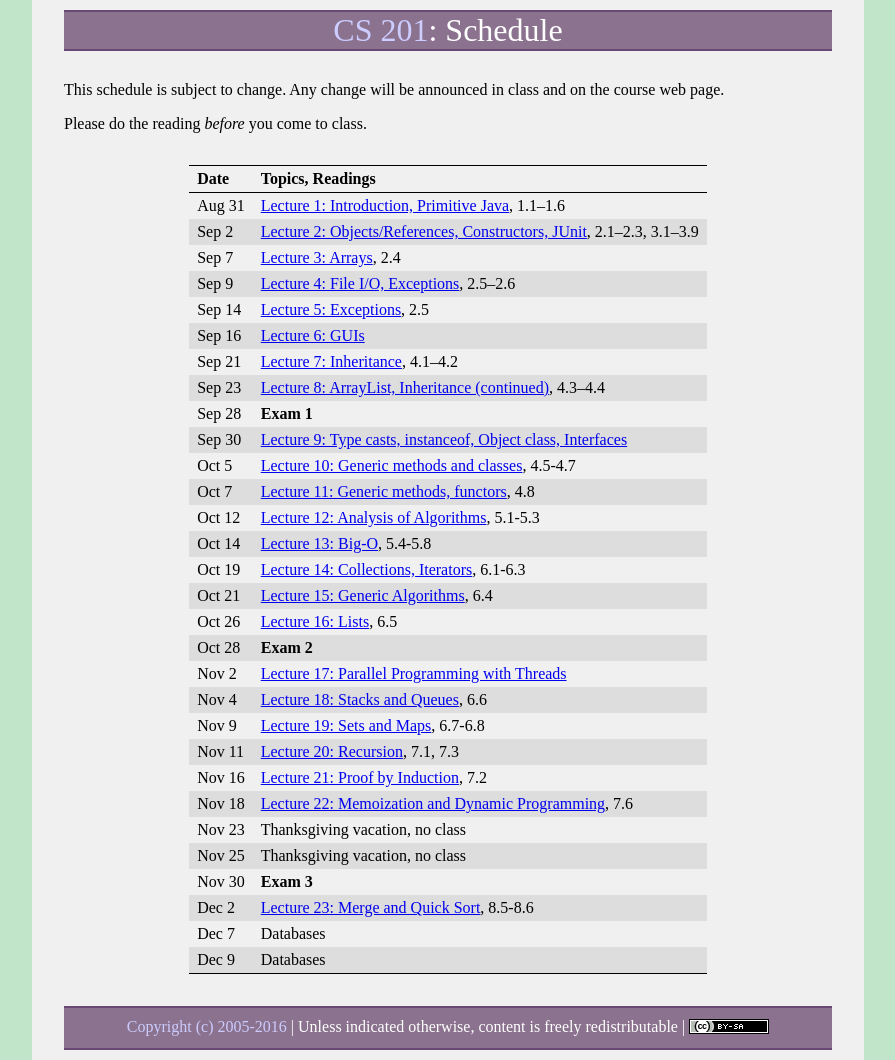
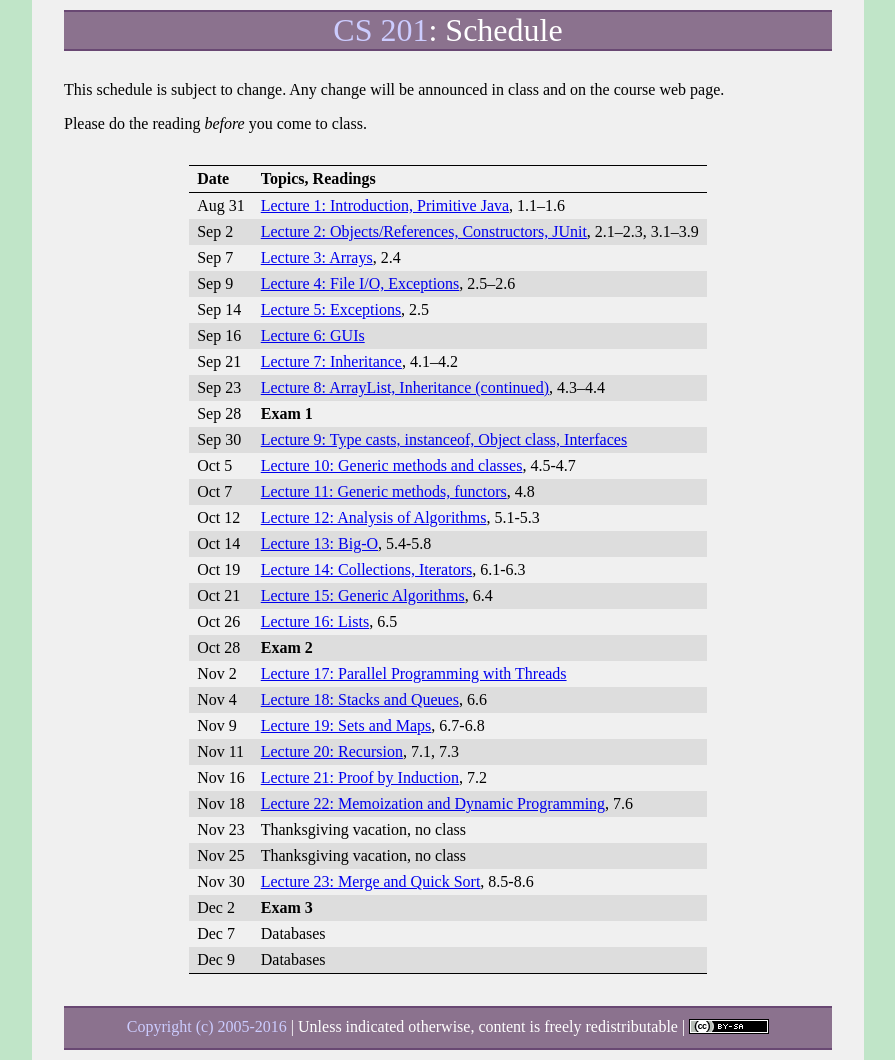
Before and after one commit to ycpcs/cs201-fall2016, a Jekyll site: the page built from schedule.md, in a window 1280 px wide. Shown: the whole page, without its empty margins (192-1087 px from the left). Built offline with Jekyll 4.4.1, drawn with Linux system fonts in a browser that asks for light colours; some web fonts are replaced.

```diff
--- a/schedule.md
+++ b/schedule.md
@@ -35,7 +35,7 @@ Nov 16 | [Lecture 21: Proof by Induction](lectures/lecture21.html), 7.2
 Nov 18 | [Lecture 22: Memoization and Dynamic Programming](lectures/lecture22.html), 7.6
 Nov 23 | Thanksgiving vacation, no class
 Nov 25 | Thanksgiving vacation, no class
-Nov 30 | **Exam 3**
-Dec 2 | [Lecture 23: Merge and Quick Sort](lectures/lecture23.html), 8.5-8.6
+Nov 30 | [Lecture 23: Merge and Quick Sort](lectures/lecture23.html), 8.5-8.6
+Dec 2 | **Exam 3**
 Dec 7 | Databases
 Dec 9 | Databases
```
Also changed, not shown: index.md (+2 -1 lines).
